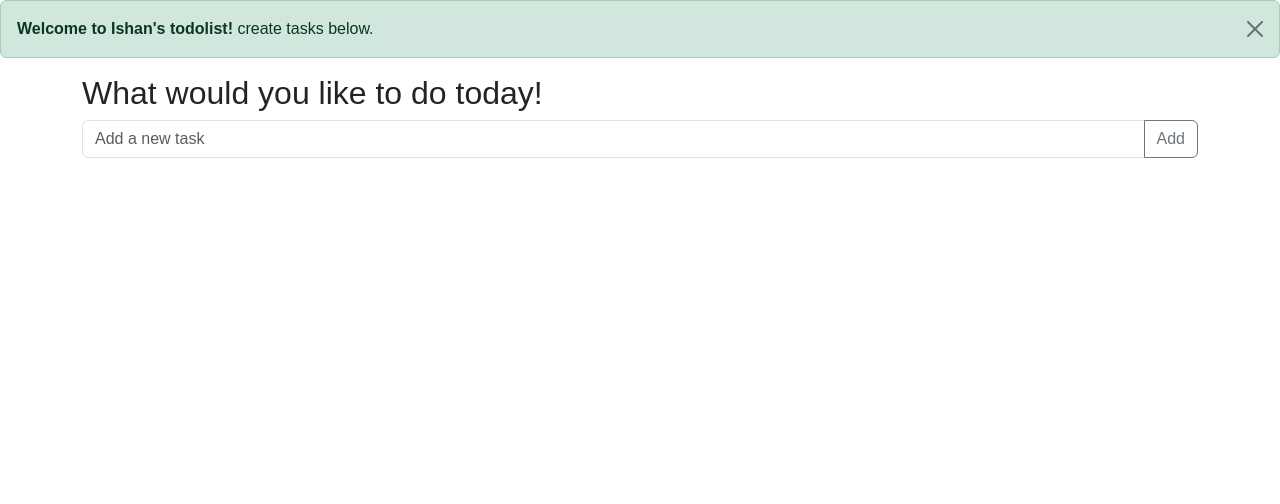
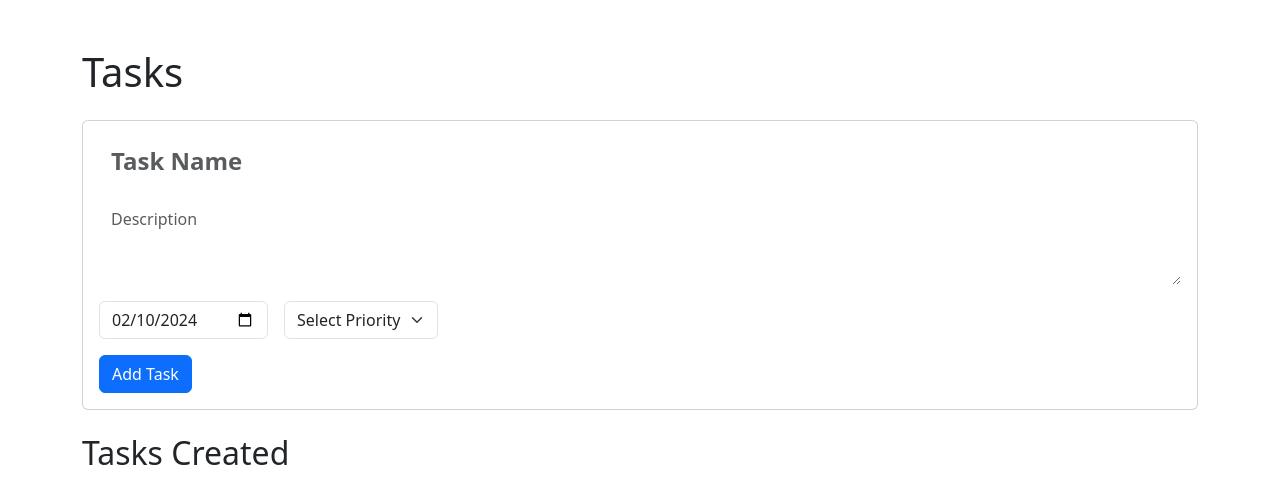
Before and after one commit to ishan-xy/ToDo-list, a Django app: page / in a window 1280 px wide. Shown: the top 504 px of the page. Run offline with Django 5.2, Linux system fonts and the light colour scheme; data that the repository does not hold is empty.

Commit message:
improved ui, added due date feature, incomplete priority list feature

```diff
--- a/todolist/home/models.py
+++ b/todolist/home/models.py
@@ -1,7 +1,10 @@
 from django.db import models
+from django.utils import timezone
 
 # Create your models here.
 class Task(models.Model):
     task_title = models.CharField(max_length=100)
-
     task_id = models.AutoField(primary_key=True)
+    description = models.TextField(null=True, blank=True)
+    reminderTime = models.DateTimeField(null=True, blank=True)
+    dueDate = models.DateField(null=True, blank=True)
--- a/todolist/home/templates/home/index.html
+++ b/todolist/home/templates/home/index.html
@@ -1,66 +1,116 @@
 <!DOCTYPE html>
 <html lang="en">
   <head>
-    <meta charset="utf-8" />
-    <meta name="viewport" content="width=device-width, initial-scale=1" />
-    <title>Bootstrap demo</title>
+    <meta charset="UTF-8" />
+    <meta name="viewport" content="width=device-width, initial-scale=1.0" />
+    <title>Todoist - Add New Task</title>
     <link
       href="https://cdn.jsdelivr.net/npm/bootstrap@5.3.2/dist/css/bootstrap.min.css"
       rel="stylesheet"
-      integrity="sha384-T3c6CoIi6uLrA9TneNEoa7RxnatzjcDSCmG1MXxSR1GAsXEV/Dwwykc2MPK8M2HN"
-      crossorigin="anonymous"
     />
     <style>
-      body {
-        font-family: sans-serif;
+      .card {
+        margin: auto;
+      }
+      .form-control-sm {
+        font-size: 0.875rem; /* Decreased font size */
+      }
+      .form-control-no-border {
+        border: none; /* Remove border */
+      }
+      .form-control-no-border:focus {
+        box-shadow: none; /* Remove focus border */
+      }
+      .form-control-sm-width {
+        width: 45%; /* Set smaller width */
+      }
+      .form-select-sm-width {
+        width: 45%; /* Set smaller width */
+      }
+      .list-group-item {
+        box-shadow: none;
       }
     </style>
   </head>
   <body>
-    <div class="alert alert-success alert-dismissible fade show" role="alert">
-      <strong>Welcome to Ishan's todolist!</strong> create tasks below.
-      <button
-        type="button"
-        class="btn-close"
-        data-bs-dismiss="alert"
-        aria-label="Close"
-      ></button>
+    <div class="container mt-5">
+      <h1 class="card-title mb-4">Tasks</h1>
+      <div class="card">
+        <div class="card-body">
+          <form action="{% url 'add_task' %}" method="post">
+            {% csrf_token %}
+            <div class="mb-3">
+              <input
+                type="text"
+                class="form-control form-control-no-border"
+                id="taskInput"
+                placeholder="Task Name"
+                name="task"
+                style="font-weight: bold; font-size: 1.5rem"
+                required
+              />
+            </div>
+            <div class="mb-3">
+              <textarea
+                class="form-control form-control-no-border"
+                id="descriptionInput"
+                name="description"
+                rows="3"
+                placeholder="Description"
+              ></textarea>
+            </div>
+            <div class="d-flex justify-content-start align-items-center mb-3">
+              <div class="flex-grow-0 me-3">
+                <input
+                  type="date"
+                  class="form-control"
+                  id="dueDateInput"
+                  placeholder="Due Date"
+                  name="duedate"
+                  value="{{ today_date|date:'Y-m-d' }}"
+                  required
+                />
               </div>
 
-    <div class="container">
-      <h2>What would you like to do today!</h2>
-      <form action="{% url 'add_task'%}" method="post">
-        {% csrf_token %}
-        <div class="input-group mb-3">
-          <input
-            type="text"
-            class="form-control"
-            name="task"
-            placeholder="Add a new task"
-            aria-label="Add a new task"
-            aria-describedby="button-addon2"
-          />
-          <button
-            class="btn btn-outline-secondary"
-            type="submit"
-            id="button-addon2"
+              <div class="flex-grow-0">
+                <select
+                  class="form-select"
+                  id="prioritySelect"
+                  name="priority"
+                  aria-label="Priority"
                 >
-            Add
-          </button>
+                  <option selected value="0">Select Priority</option>
+                  <option value="1">Low</option>
+                  <option value="2">Medium</option>
+                  <option value="3">High</option>
+                </select>
               </div>
+            </div>
+            <button type="submit" class="btn btn-primary">Add Task</button>
           </form>
+        </div>
+      </div>
+
+      <div class="mt-4">
+        <h2>Tasks Created</h2>
+
         <ul class="list-group">
           {% for task in tasks %}
-        <li class="list-group-item d-flex mb-3 align-items-center">
-          <div class="p-2 flex-grow-1">{{ task.task_title }}</div>
 
+          <li class="list-group-item d-flex align-items-center">
+            <div class="p-2 flex-grow-1">
+              <h5>{{ task.task_title }}</h5>
+              <p>{{ task.description }}</p>
+              <span
+                class="badge bg-{% if task.priority == 'low' %}success{% elif task.priority == 'medium' %}warning{% else %}danger{% endif %}"
+                >{{ task.priority|capfirst }}</span
+              >
+            </div>
             <form
-            id="editForm"
-            class="d-flex align-items-center"
-            action="{% url 'edit_task' id=task.task_id  %}"
+              class="edit-form d-flex align-items-center"
+              action="{% url 'edit_task' id=task.task_id %}"
               method="post"
               name="edit"
-            style="display: none"
             >
               {% csrf_token %}
               <input
@@ -74,8 +124,8 @@
               </button>
             </form>
             <form
-            class="p-2 ms-2"
-            action="{% url 'delete_task' id=task.task_id  %}"
+              class="delete-form p-2 ms-2"
+              action="{% url 'delete_task' id=task.task_id %}"
               method="post"
               name="delete"
             >
@@ -86,11 +136,8 @@
           {% endfor %}
         </ul>
       </div>
+    </div>
 
-    <script
-      src="https://cdn.jsdelivr.net/npm/bootstrap@5.3.2/dist/js/bootstrap.bundle.min.js"
-      integrity="sha384-C6RzsynM9kWDrMNeT87bh95OGNyZPhcTNXj1NW7RuBCsyN/o0jlpcV8Qyq46cDfL"
-      crossorigin="anonymous"
-    ></script>
+    <script src="https://cdn.jsdelivr.net/npm/bootstrap@5.3.2/dist/js/bootstrap.bundle.min.js"></script>
   </body>
 </html>
--- a/todolist/home/urls.py
+++ b/todolist/home/urls.py
@@ -7,4 +7,5 @@ urlpatterns = [
     path('refresh/', views.refresh, name='refresh'),
     path('delete_task/<int:id>/', views.delete_task, name='delete_task'),
     path('edit_task/<int:id>/', views.edit_task, name='edit_task'),
+    path('set_reminder/<int:id>/', views.set_reminder, name='set_reminder'),
 ]
--- a/todolist/home/views.py
+++ b/todolist/home/views.py
@@ -2,13 +2,16 @@ from django.shortcuts import redirect, render
 from django.urls import reverse
 from django.http import HttpResponse
 from django.template import loader
+from datetime import date
 from .models import Task
 # Create your views here.
 def index(request):
     template = loader.get_template('home/index.html')
     all_tasks = Task.objects.all().values()
     context = {
-        'tasks': all_tasks
+        'tasks': all_tasks,
+        'today_date': date.today()
+
     }
     return HttpResponse(template.render(context, request))
 
@@ -19,9 +22,13 @@ def refresh(request):
 def add_task(request):
     if request.method == 'POST':
         title = request.POST['task']
+        desc = request.POST['description']
+        date = request.POST['duedate']
+
         if title == "":
             return redirect(reverse('refresh'))
-        task = Task(task_title=title)
+        task = Task(task_title=title, dueDate=date, description=desc)
+
         task.save()
     return redirect(reverse('refresh'))
 
@@ -40,3 +47,19 @@ def edit_task(request, id):
         id = Task.objects.filter(task_id=id)
         id.update(task_title=requestValue)
     return redirect(reverse('refresh'))
+
+# def due_date(request, id):
+#     if request.method == 'POST':
+#         # id = request.POST['id']
+#         date = request.POST['duedate']
+#         task = Task.objects.filter(task_id=id)
+#         task.update(dueDate=date)
+#     return redirect(reverse('refresh'))
+
+def set_reminder(request, id):
+    if request.method == 'POST':
+        # id = request.POST['id']
+        time = request.POST['remindertime']
+        task = Task.objects.filter(task_id=id)
+        task.update(reminderTime=time)
+    return redirect(reverse('refresh'))
--- a/todolist/todolist/settings.py
+++ b/todolist/todolist/settings.py
@@ -106,7 +106,7 @@ AUTH_PASSWORD_VALIDATORS = [
 
 LANGUAGE_CODE = 'en-us'
 
-TIME_ZONE = 'UTC'
+TIME_ZONE = 'Asia/Kolkata'
 
 USE_I18N = True
 
```
Also changed, not shown: todolist/db.sqlite3, todolist/home/migrations/0002_task_remindertime.py (added), todolist/home/migrations/0003_alter_task_remindertime.py (added), todolist/home/migrations/0004_alter_task_remindertime.py (added), todolist/home/migrations/0005_alter_task_remindertime.py (added), todolist/home/migrations/0006_task_duedate.py (added), todolist/home/migrations/0007_task_description.py (added). Lines whose indentation alone changed are shown as unchanged.
